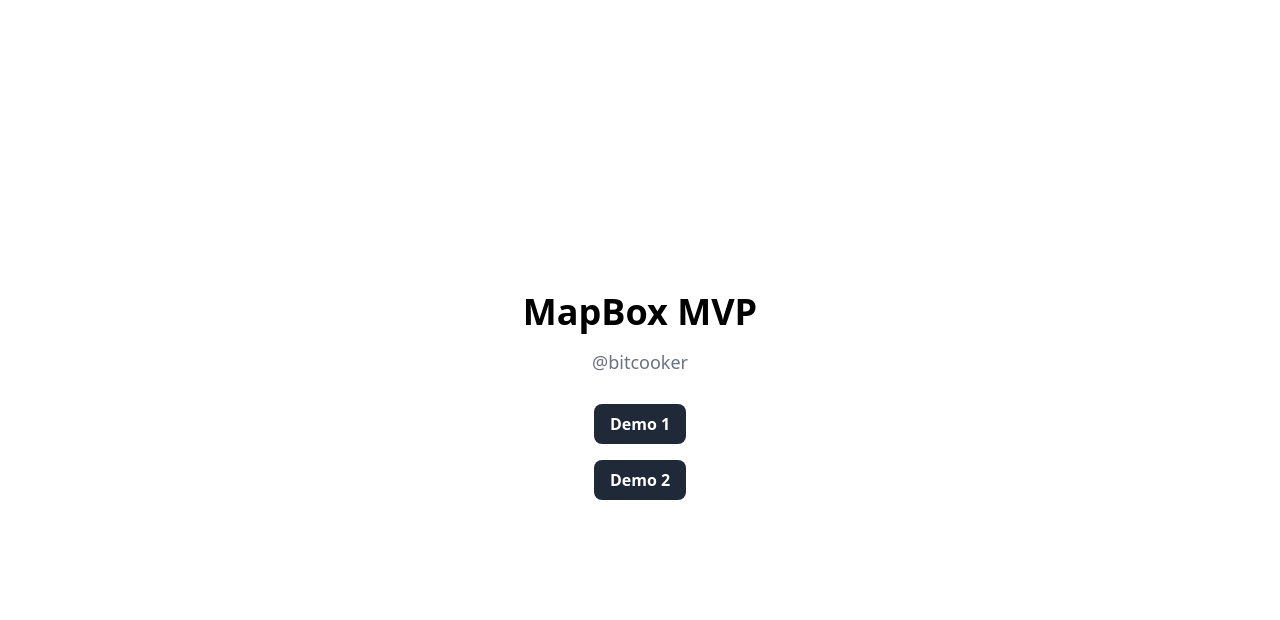
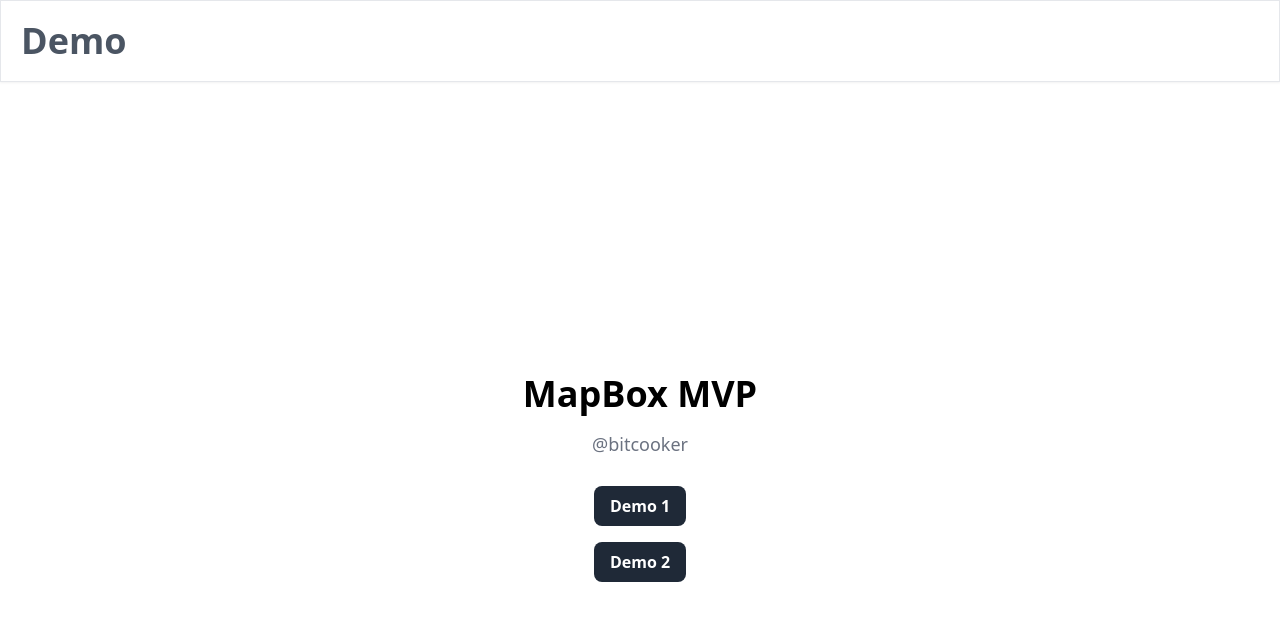
Before and after one commit to blorth/mapbox-real-estate-mvp, a Next.js app: page / in a window 1280 px wide. Shown: the top 620 px of the page. Built offline with nearby package versions, Linux system fonts and the light colour scheme.

Commit message:
fix: layout

```diff
--- a/src/app/globals.css
+++ b/src/app/globals.css
@@ -6,4 +6,7 @@
 body,
 :root {
   height: 100%;
+  width: 100%;
+  margin: 0;
+  box-sizing: border-box;
 }
--- a/src/app/layout.tsx
+++ b/src/app/layout.tsx
@@ -1,4 +1,6 @@
+import React from 'react';
 import './globals.css';
+import Header from '@/components/layout/Header';
 
 export const metadata = {
   title: 'MapBox MVP',
@@ -12,7 +14,10 @@
 }) {
   return (
     <html lang='en'>
-      <body>{children}</body>
+      <body>
+        <Header />
+        {children}
+      </body>
     </html>
   );
 }
```
